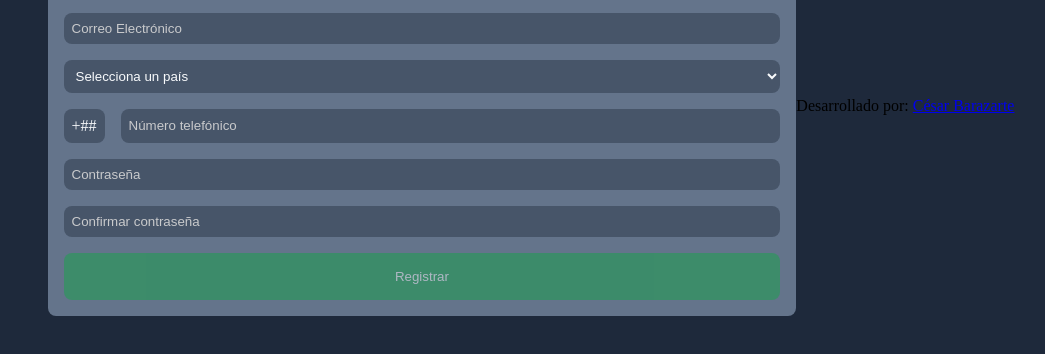
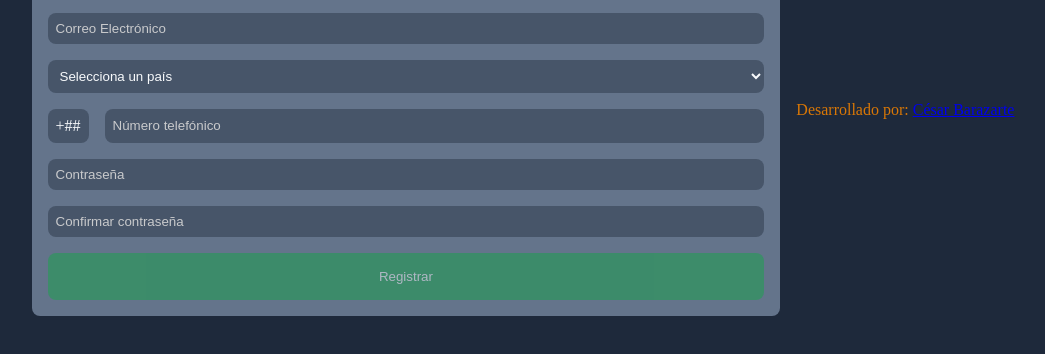
Before and after one commit to cesarbdeveloper/Validation, a plain HTML site: page index.html in a window 1280 px wide. Shown: the part 294-648 px from the top of the page, without its empty margins (109-1154 px from the left). Drawn offline with Linux system fonts and the light colour scheme.

Commit message:
Update index.css

```diff
--- a/index.css
+++ b/index.css
@@ -103,3 +103,11 @@ body{
         width: 60%;
     }
 }
+
+footer {
+    color: #d97706;
+    text-align: center;
+    padding: 1rem;
+    margin-top: 0.5rem;
+    border-top: 5px solid var(--secondary-color);
+}
```
